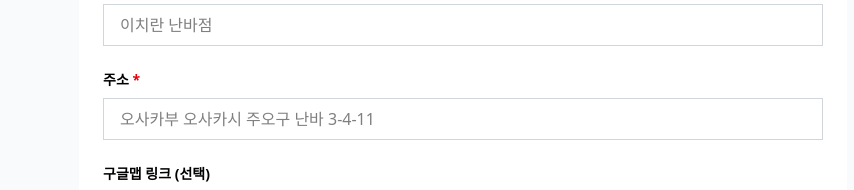
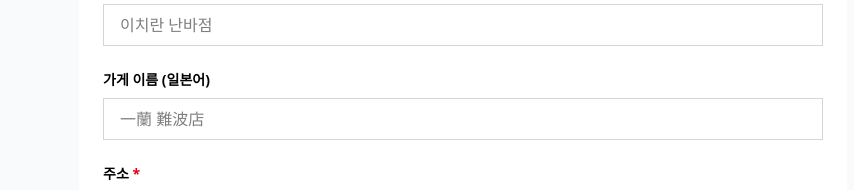
Before and after one commit to hellowin6076/ramen-blog, a Next.js app: page /admin/ramen/new in a window 1280 px wide. Shown: the part 148-338 px from the top of the page, without its empty margins (177-1031 px from the left). Built offline with nearby package versions, Linux system fonts and the light colour scheme; no server answers; the database is empty.

Commit message:
feat: add titleJa field for Japanese store name

```diff
--- a/app/admin/_components/RamenForm.tsx
+++ b/app/admin/_components/RamenForm.tsx
@@ -22,11 +22,11 @@
   const [fetching, setFetching] = useState(false)
   const [uploading, setUploading] = useState(false)
 
-  // 동적 카테고리
   const [categories, setCategories] = useState<Category[]>([])
   const [loadingCategories, setLoadingCategories] = useState(true)
 
   const [title, setTitle] = useState('')
+  const [titleJa, setTitleJa] = useState('')
   const [location, setLocation] = useState('')
   const [googleMapsUrl, setGoogleMapsUrl] = useState('')
   const [category, setCategory] = useState('')
@@ -40,7 +40,6 @@
   const [tags, setTags] = useState<string[]>([])
   const [tagInput, setTagInput] = useState('')
 
-  // 카테고리 불러오기
   useEffect(() => {
     const fetchCategories = async () => {
       try {
@@ -57,7 +56,6 @@
     fetchCategories()
   }, [])
 
-  // 수정 모드일 때 데이터 불러오기
   useEffect(() => {
     if (isEditMode && ramenId) {
       setFetching(true)
@@ -65,6 +63,7 @@
         .then((res) => res.json())
         .then((data) => {
           setTitle(data.title)
+          setTitleJa(data.titleJa || '')
           setLocation(data.location)
           setGoogleMapsUrl(data.googleMapsUrl || '')
           setCategory(data.category || '')
@@ -90,7 +89,6 @@
 
     setUploading(true)
     try {
-      // 이미지 압축
       const options = {
         maxSizeMB: 1,
         maxWidthOrHeight: 1920,
@@ -98,7 +96,6 @@
       }
       const compressedFile = await imageCompression(file, options)
 
-      // Vercel Blob에 업로드
       const uploadFormData = new FormData()
       uploadFormData.append('file', compressedFile)
       const response = await fetch('/api/upload', {
@@ -154,6 +151,7 @@
 
     const payload = {
       title: title.trim(),
+      titleJa: titleJa.trim() || null,
       location: location.trim(),
       googleMapsUrl: googleMapsUrl.trim() || null,
       category: category || null,
@@ -202,10 +200,10 @@
 
   return (
     <form onSubmit={handleSubmit} className="max-w-3xl mx-auto p-6 bg-white space-y-6">
-      {/* 가게 이름 */}
+      {/* 가게 이름 (한국어) */}
       <div>
         <label className="block text-sm font-semibold mb-2">
-          가게 이름 <span className="text-red-600">*</span>
+          가게 이름 (한국어) <span className="text-red-600">*</span>
         </label>
         <input
           type="text"
@@ -214,6 +212,20 @@
           className="w-full px-4 py-2 border border-gray-300 focus:outline-none focus:ring-2 focus:ring-black"
           placeholder="이치란 난바점"
           required
+        />
+      </div>
+
+      {/* 가게 이름 (일본어) */}
+      <div>
+        <label className="block text-sm font-semibold mb-2">
+          가게 이름 (일본어)
+        </label>
+        <input
+          type="text"
+          value={titleJa}
+          onChange={(e) => setTitleJa(e.target.value)}
+          className="w-full px-4 py-2 border border-gray-300 focus:outline-none focus:ring-2 focus:ring-black"
+          placeholder="一蘭 難波店"
         />
       </div>
 
--- a/app/api/ramens/route.ts
+++ b/app/api/ramens/route.ts
@@ -37,6 +37,7 @@
     const body = await request.json()
     const {
       title,
+      titleJa,
       location,
       googleMapsUrl,
       category,
@@ -61,6 +62,7 @@
     const ramen = await prisma.ramen.create({
       data: {
         title,
+        titleJa,
         slug,
         location,
         googleMapsUrl,
--- a/app/ramen/[slug]/page.tsx
+++ b/app/ramen/[slug]/page.tsx
@@ -12,6 +12,7 @@
 interface Ramen {
   id: string
   title: string
+  titleJa: string | null
   slug: string
   location: string
   googleMapsUrl: string | null
@@ -66,9 +67,14 @@
         {/* Title and Rating */}
         <div className="mb-8">
           <div className="flex items-start justify-between gap-4 mb-4">
-            <h1 className="text-3xl sm:text-4xl md:text-5xl font-bold flex-1">
-              {ramen.title}
-            </h1>
+            <div className="flex-1">
+              <h1 className="text-3xl sm:text-4xl md:text-5xl font-bold">
+                {ramen.title}
+              </h1>
+              {ramen.titleJa && (
+                <p className="text-lg text-gray-500 mt-1">{ramen.titleJa}</p>
+              )}
+            </div>
             {ramen.rating && (
               <div className="flex items-center gap-2 text-xl font-bold">
                 <span className="text-yellow-500">★</span>
--- a/components/RamenCard.tsx
+++ b/components/RamenCard.tsx
@@ -5,6 +5,7 @@
   ramen: {
     id: string
     title: string
+    titleJa: string | null
     slug: string
     coverImage: string | null
     category: string | null
@@ -32,8 +33,13 @@
         )}
 
         <div className="p-4 sm:p-6">
-          <div className="flex items-start justify-between gap-4 mb-3">
-            <h2 className="text-xl sm:text-2xl font-bold flex-1">{ramen.title}</h2>
+          <div className="flex items-start justify-between gap-4 mb-1">
+            <div className="flex-1">
+              <h2 className="text-xl sm:text-2xl font-bold">{ramen.title}</h2>
+              {ramen.titleJa && (
+                <p className="text-sm text-gray-500 mt-0.5">{ramen.titleJa}</p>
+              )}
+            </div>
             {ramen.rating && (
               <div className="flex items-center gap-1 text-sm font-semibold">
                 <span className="text-yellow-500">★</span>
@@ -42,7 +48,7 @@
             )}
           </div>
 
-          <div className="space-y-2 text-sm text-gray-600 mb-4">
+          <div className="space-y-2 text-sm text-gray-600 mb-4 mt-3">
             <div className="flex items-start gap-2">
               <span>📍</span>
               <span className="flex-1">{ramen.location}</span>
```
Also changed, not shown: app/api/ramens/[id]/route.ts (+2 -7 lines), 1 other file (tests, documents, lock files or other folders).
